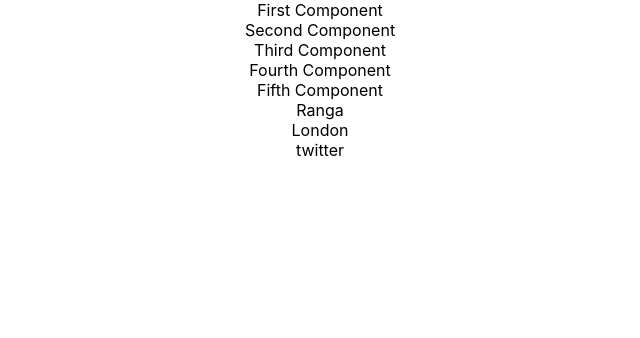
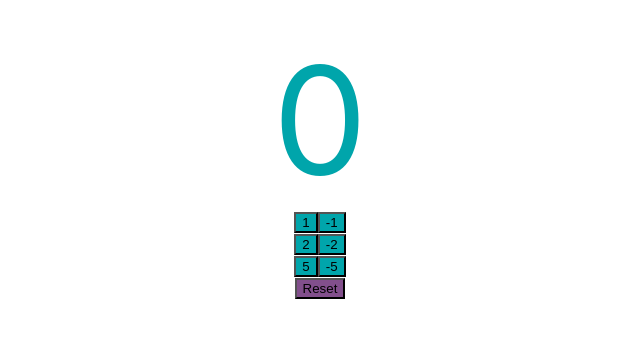
Before and after one commit to tikasa/Todo-App-SpringBoot-React2023, a React (Create React App) app: page / in a window 1280 px wide. Shown: the top 338 px of the page, without its empty margins (320-960 px from the left). Built offline with nearby package versions, Linux system fonts and the light colour scheme.

Commit message:
Counter excercise done and dusted

```diff
--- a/src/App.js
+++ b/src/App.js
@@ -1,18 +1,27 @@
 
 import './App.css';
-import LearningComponent from './components/learning-examples/LearningComponent'
+import Counter from './components/counter/Counter'
 
 
 function App() {
   return (
     <div className='App'>
-      <LearningComponent></LearningComponent>
+      <Counter/>
+
     </div>
   )
 }
 
 
+/* function PlayingWithProps({ property1,property2 }) {
 
+  console.log(property1)
+  console.log(property2)
+
+  return (
+    <div>Props</div>
+  )
+} */
 
 
 export default App;
--- /dev/null
+++ b/src/components/counter/Counter.css
@@ -0,0 +1,29 @@
+.counterButton {
+    background-color: #00a5ab;
+
+}
+
+.count {
+    font-size: 50px;
+    padding: 20px;
+}
+
+.totalCount{
+    color:#00a5ab;
+    font-size: 150px;
+
+}
+.resetButton{
+    background-color: #824f8c;
+
+}
+.button{
+    font-size: 16px;
+    width: 100px;
+    margin: 10px;
+    color:white;
+    padding: 15px;
+    border-radius: 30px;
+    border-color: black;
+    border-width: 2px;
+}
--- /dev/null
+++ b/src/components/counter/Counter.jsx
@@ -0,0 +1,36 @@
+import { useState } from 'react';
+import './Counter.css'
+import CounterButton from './CounterButton';
+
+
+export default function Counter() {
+
+    const [count, setCount] = useState(0);//luo aloitustilanteen
+
+    function incrementCounterParentFunction(by) {
+
+        setCount(count + by)
+
+    }
+    function decrementCounterParentFunction(by) {
+        setCount(count - by)
+
+    }
+    function resetCounter() {
+        setCount(0)
+    }
+
+    return (
+        <>
+            <span className="totalCount">{count}</span>
+            <CounterButton by={1} incrementMethod={incrementCounterParentFunction}
+                                  decrementMethod={decrementCounterParentFunction} />
+            <CounterButton by={2} incrementMethod={incrementCounterParentFunction}
+                                  decrementMethod={decrementCounterParentFunction} />
+            <CounterButton by={5} incrementMethod={incrementCounterParentFunction}
+                                  decrementMethod={decrementCounterParentFunction} />
+            <button className='resetButton' onClick={resetCounter}>Reset</button>
+
+        </>
+    )
+}
--- /dev/null
+++ b/src/components/counter/CounterButton.jsx
@@ -0,0 +1,28 @@
+import { PropTypes } from 'prop-types'
+
+export default function CounterButton({ by, incrementMethod, decrementMethod }) {
+
+
+    return (
+
+        <div className="Counter">
+
+            <div>
+                <button className="counterButton"
+                    onClick={()=>incrementMethod(by)}
+
+                >{by}</button>
+                <button className="counterButton"
+                    onClick={() => decrementMethod(by)}
+
+                >-{by}</button>
+            </div>
+        </div>
+    )
+}
+CounterButton.propTypes = {
+    by: PropTypes.number
+}
+CounterButton.defaultProps = {
+    by:5
+}
--- a/src/index.css
+++ b/src/index.css
@@ -1,4 +1,5 @@
 body {
+  padding: 30px;
   margin: 0;
   font-family: -apple-system, BlinkMacSystemFont, 'Segoe UI', 'Roboto', 'Oxygen',
     'Ubuntu', 'Cantarell', 'Fira Sans', 'Droid Sans', 'Helvetica Neue',
```
